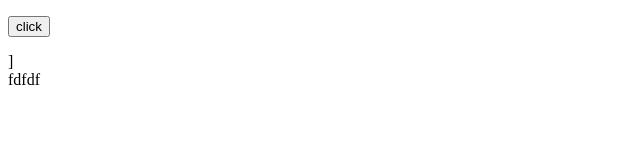
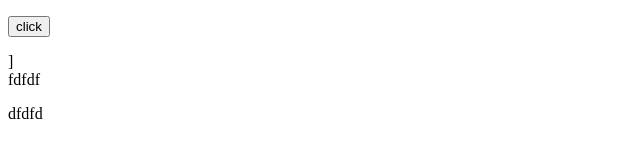
Before and after one commit to huudat31/web_demo, a plain HTML site: page index.html in a window 1280 px wide. Shown: the full height of the page, 0-640 px from the left. Drawn offline with Linux system fonts and the light colour scheme.

Commit message:
change index.html

```diff
--- a/index.html
+++ b/index.html
@@ -15,6 +15,6 @@
     <script src="app.js"></script>]
     <div>fdfdf</div>
 
-
+<p>dfdfd</p>
 </body>
 </html>
```
